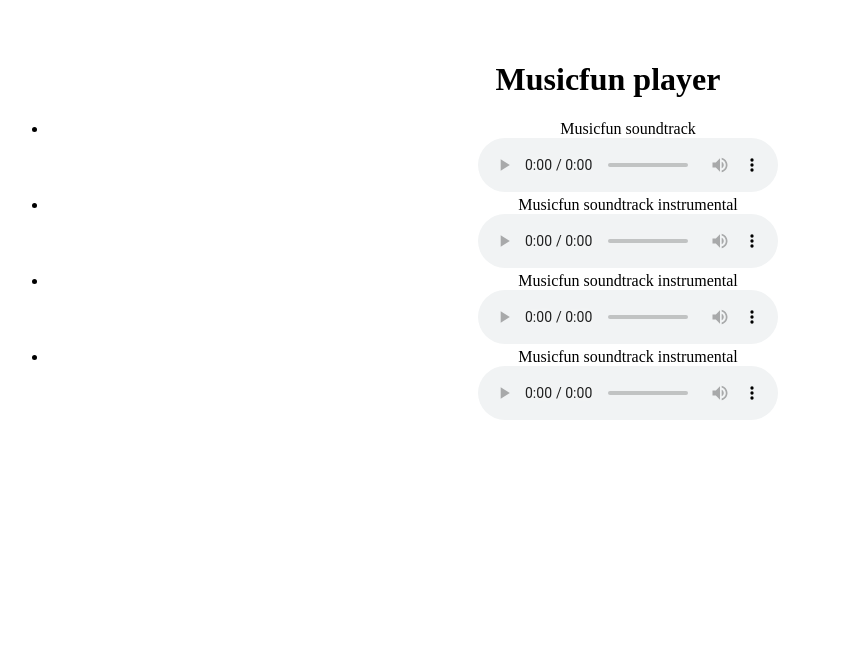
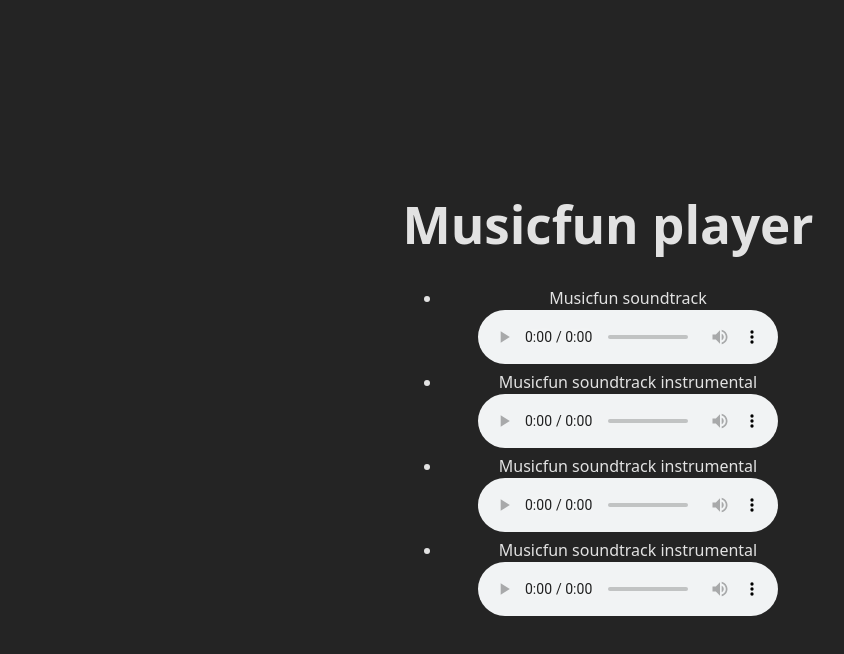
Before and after one commit to ElenaWebDev984/react-samurai_way-vite, a React (Vite) app: page / in a window 1280 px wide. Shown: the top 654 px of the page, without its empty margins (32-876 px from the left). Built offline with nearby package versions, Linux system fonts and the light colour scheme.

Commit message:
add index.css

```diff
--- a/src/index.css
+++ b/src/index.css
@@ -14,6 +14,9 @@
 }
 
 body {
+  margin: 0;
+  display: flex;
+  place-items: center;
   min-width: 320px;
   min-height: 100vh;
 }
--- a/src/main.tsx
+++ b/src/main.tsx
@@ -1,4 +1,5 @@
 import {createRoot} from "react-dom/client";
+import "./index.css" // side-effect: CSS подключается сборщиком
 import App from "./App.tsx";
 
 const rootEl = document.getElementById("root")
```
